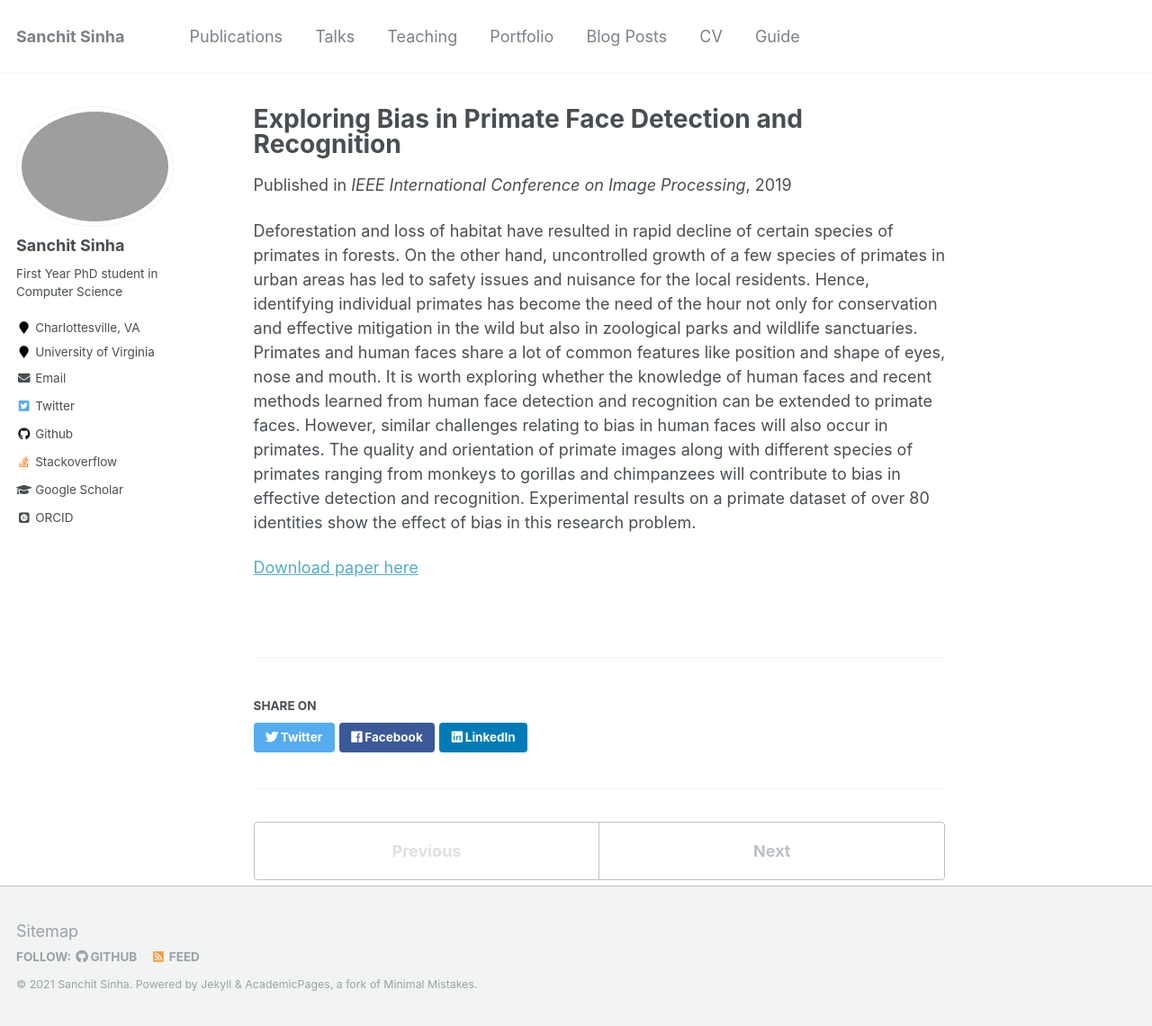
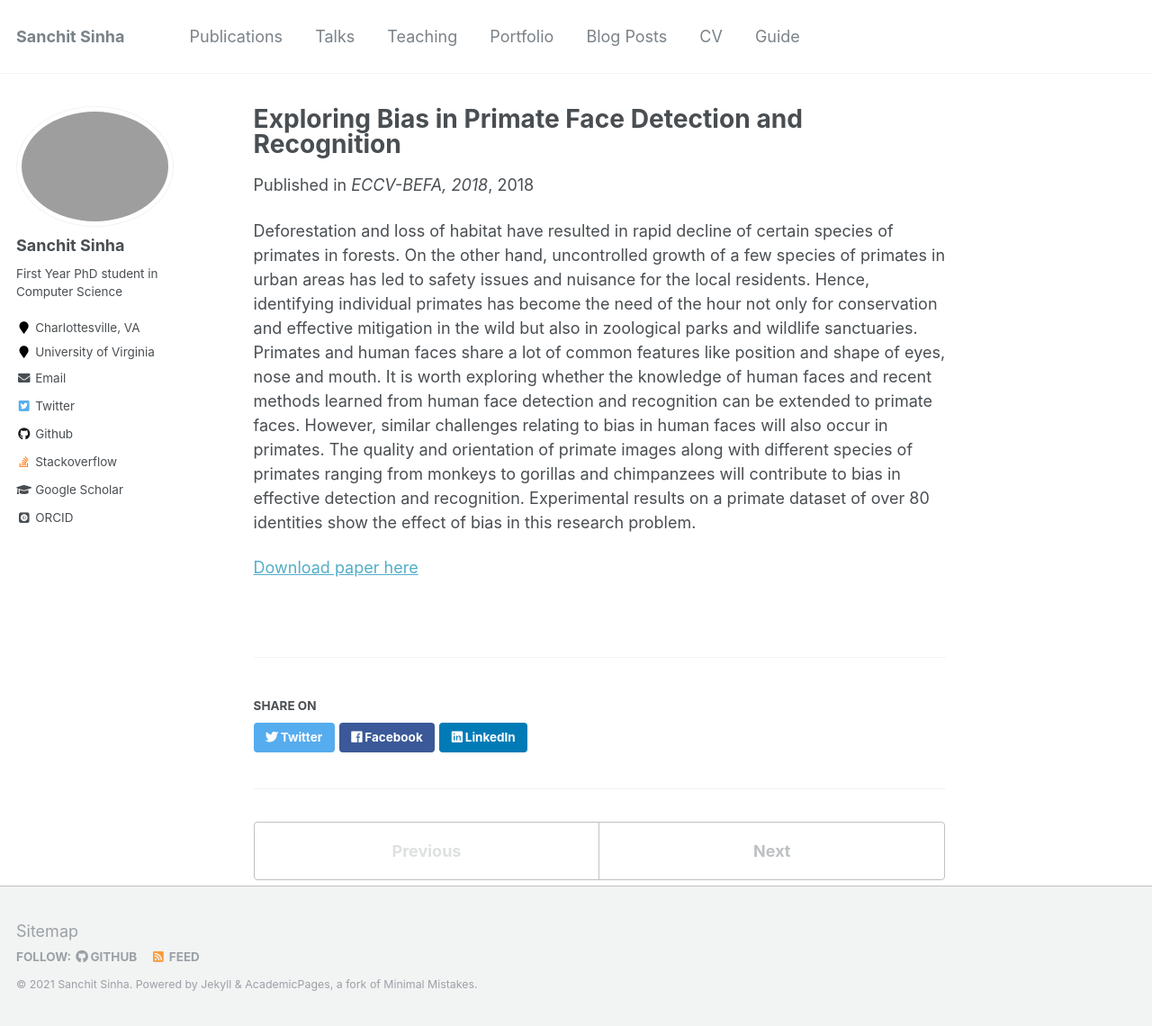
Before and after one commit to sanchit97/sanchit97.github.io, a Jekyll site: the page built from _publications/2018-eccv-befa.md, in a window 1280 px wide and 1140 px high. Shown: the whole window at 90% size. Built offline with Jekyll 4.4.1, drawn with Linux system fonts in a browser that asks for light colours; some web fonts are replaced.

Commit message:
[PAP] Add icip,eccv

```diff
--- a/_publications/2018-eccv-befa.md
+++ b/_publications/2018-eccv-befa.md
@@ -3,8 +3,8 @@ title: "Exploring Bias in Primate Face Detection and Recognition"
 collection: publications
 permalink: /publication/eccv-befa-18-explore
 excerpt:
-date: 2019-09-03
-venue: 'IEEE International Conference on Image Processing'
+date: 2018-09-03
+venue: 'ECCV-BEFA, 2018'
 paperurl: 'https://openaccess.thecvf.com/content_eccv_2018_workshops/w5/html/Sinha_Exploring_Bias_in_Primate_Face_Detection_and_Recognition_ECCVW_2018_paper.html'
 # citation: 'Sanchit Sinha'
 ---
```
